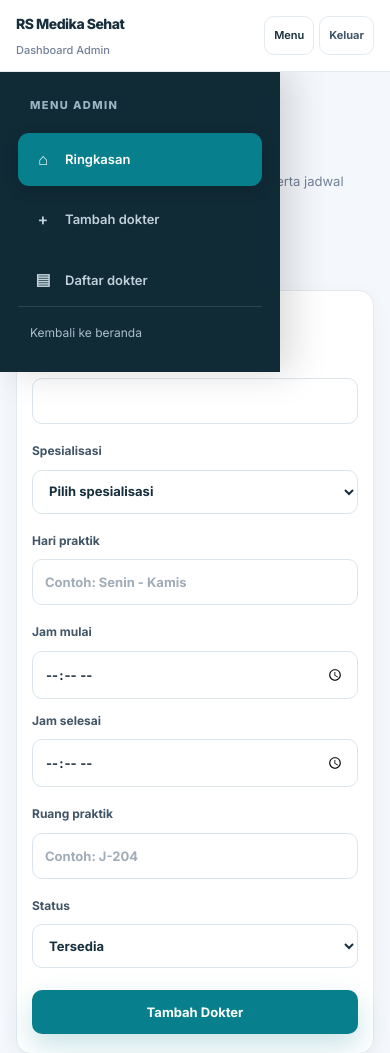
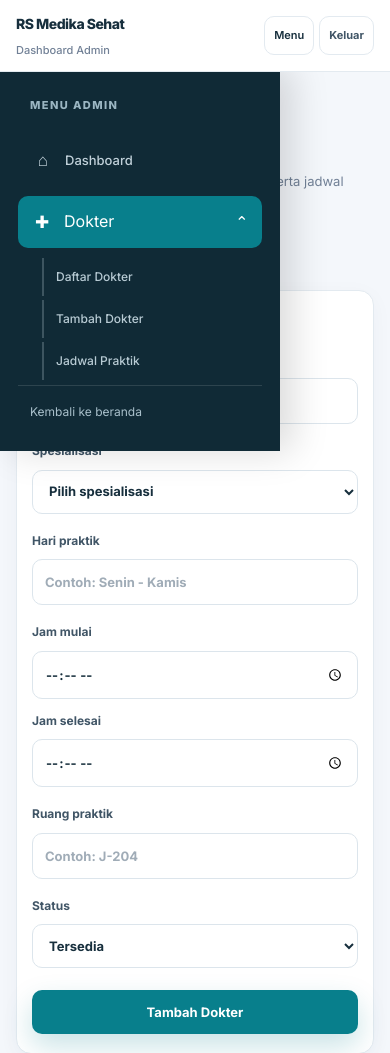
Before and after one commit to chanjr227/sistem-rumah-sakit, a PHP site: page /admin/index.php in a window 390 px wide, after a click on "Menu". Shown: the top 1053 px of the page. Run offline with PHP 8.4, Linux system fonts and the light colour scheme; the visitor is signed in with stand-in values (Sample User, id 1); data that the repository does not hold is empty.

Commit message:
menu dropdown dokter

```diff
--- a/admin/index.php
+++ b/admin/index.php
@@ -212,6 +212,7 @@ $formAction = $isEditing ? 'Perbarui Dokter' : 'Tambah Dokter';
 ?>
 <!DOCTYPE html>
 <html lang="id">
+
 <head>
   <meta charset="UTF-8" />
   <meta name="viewport" content="width=device-width, initial-scale=1.0" />
@@ -220,12 +221,12 @@ $formAction = $isEditing ? 'Perbarui Dokter' : 'Tambah Dokter';
   <link rel="preconnect" href="https://fonts.gstatic.com" crossorigin />
   <link
     href="https://fonts.googleapis.com/css2?family=Inter:wght@400;500;600;700;800&display=swap"
-      rel="stylesheet"
-    />
+    rel="stylesheet" />
   <link rel="stylesheet" href="../css/base.css" />
   <link rel="stylesheet" href="../css/pages/admin.css" />
   <script src="../js/pages/admin.js" defer></script>
 </head>
+
 <body class="admin-page">
   <header class="admin-header">
     <a class="admin-brand" href="index.php">RS Medika Sehat <span>Dashboard Admin</span></a>
@@ -235,8 +236,7 @@ $formAction = $isEditing ? 'Perbarui Dokter' : 'Tambah Dokter';
         type="button"
         aria-expanded="false"
         aria-controls="adminSidebar"
-          data-sidebar-toggle
-        >Menu</button>
+        data-sidebar-toggle>Menu</button>
       <a class="admin-back-link" href="../index.php">Lihat Beranda</a>
       <form method="post" action="logout.php">
         <input type="hidden" name="csrf_token" value="<?= escapeHtml($csrfToken) ?>" />
@@ -246,14 +246,47 @@ $formAction = $isEditing ? 'Perbarui Dokter' : 'Tambah Dokter';
   </header>
 
   <div class="admin-layout">
+
     <aside class="admin-sidebar" id="adminSidebar">
       <p class="admin-sidebar-label">Menu Admin</p>
+
       <nav class="admin-sidebar-nav" aria-label="Navigasi dashboard admin">
-          <a href="#dashboard" aria-current="page">Ringkasan</a>
-          <a href="#doctor-form">Tambah dokter</a>
-          <a href="#doctor-list">Daftar dokter</a>
+        <a href="index.php#dashboard" class="admin-nav-link">
+          <span class="admin-nav-icon">⌂</span>
+          <span>Dashboard</span>
+        </a>
+
+        <div class="admin-nav-group open" data-nav-group>
+          <button
+            type="button"
+            class="admin-nav-parent active"
+            aria-expanded="true"
+            aria-controls="doctorSubmenu"
+            data-submenu-toggle>
+            <span class="admin-nav-icon">✚</span>
+            <span class="admin-nav-text">Dokter</span>
+            <span class="admin-nav-arrow">⌄</span>
+          </button>
+
+          <div class="admin-submenu" id="doctorSubmenu">
+            <a href="index.php#doctor-list" class="admin-submenu-link">
+              Daftar Dokter
+            </a>
+
+            <a href="index.php#doctor-form" class="admin-submenu-link">
+              Tambah Dokter
+            </a>
+
+            <a href="index.php#doctor-list" class="admin-submenu-link">
+              Jadwal Praktik
+            </a>
+          </div>
+        </div>
       </nav>
-        <a class="admin-sidebar-home" href="../index.php">Kembali ke beranda</a>
+
+      <a class="admin-sidebar-home" href="../index.php">
+        Kembali ke beranda
+      </a>
     </aside>
 
     <main class="admin-main" id="dashboard">
@@ -288,8 +321,7 @@ $formAction = $isEditing ? 'Perbarui Dokter' : 'Tambah Dokter';
                 name="name"
                 maxlength="255"
                 value="<?= escapeHtml((string) ($editingDoctor['name'] ?? '')) ?>"
-                required
-              />
+                required />
             </label>
             <label>
               Spesialisasi
@@ -298,8 +330,7 @@ $formAction = $isEditing ? 'Perbarui Dokter' : 'Tambah Dokter';
                 <?php foreach ($specialties as $specialty): ?>
                   <option
                     value="<?= escapeHtml($specialty) ?>"
-                    <?= ($editingDoctor['specialty'] ?? '') === $specialty ? 'selected' : '' ?>
-                  ><?= escapeHtml($specialty) ?></option>
+                    <?= ($editingDoctor['specialty'] ?? '') === $specialty ? 'selected' : '' ?>><?= escapeHtml($specialty) ?></option>
                 <?php endforeach; ?>
               </select>
             </label>
@@ -311,8 +342,7 @@ $formAction = $isEditing ? 'Perbarui Dokter' : 'Tambah Dokter';
                 maxlength="100"
                 placeholder="Contoh: Senin - Kamis"
                 value="<?= escapeHtml((string) ($editingDoctor['work_days'] ?? '')) ?>"
-                required
-              />
+                required />
             </label>
             <div class="admin-time-fields">
               <label>
@@ -321,8 +351,7 @@ $formAction = $isEditing ? 'Perbarui Dokter' : 'Tambah Dokter';
                   type="time"
                   name="start_time"
                   value="<?= escapeHtml(substr((string) ($editingDoctor['start_time'] ?? ''), 0, 5)) ?>"
-                  required
-                />
+                  required />
               </label>
               <label>
                 Jam selesai
@@ -330,8 +359,7 @@ $formAction = $isEditing ? 'Perbarui Dokter' : 'Tambah Dokter';
                   type="time"
                   name="end_time"
                   value="<?= escapeHtml(substr((string) ($editingDoctor['end_time'] ?? ''), 0, 5)) ?>"
-                  required
-                />
+                  required />
               </label>
             </div>
             <label>
@@ -342,8 +370,7 @@ $formAction = $isEditing ? 'Perbarui Dokter' : 'Tambah Dokter';
                 maxlength="100"
                 placeholder="Contoh: J-204"
                 value="<?= escapeHtml((string) ($editingDoctor['room'] ?? '')) ?>"
-                required
-              />
+                required />
             </label>
             <label>
               Status
@@ -351,8 +378,7 @@ $formAction = $isEditing ? 'Perbarui Dokter' : 'Tambah Dokter';
                 <?php foreach ($statuses as $value => $label): ?>
                   <option
                     value="<?= escapeHtml($value) ?>"
-                    <?= ($editingDoctor['status'] ?? 'available') === $value ? 'selected' : '' ?>
-                  ><?= escapeHtml($label) ?></option>
+                    <?= ($editingDoctor['status'] ?? 'available') === $value ? 'selected' : '' ?>><?= escapeHtml($label) ?></option>
                 <?php endforeach; ?>
               </select>
             </label>
@@ -420,4 +446,5 @@ $formAction = $isEditing ? 'Perbarui Dokter' : 'Tambah Dokter';
     </main>
   </div>
 </body>
+
 </html>
--- a/css/pages/admin.css
+++ b/css/pages/admin.css
@@ -176,60 +176,105 @@
   gap: 7px;
 }
 
-.admin-sidebar-nav a {
+.admin-sidebar-nav > a,
+.admin-nav-parent {
   display: flex;
   align-items: center;
   gap: 12px;
+  width: 100%;
   min-height: 46px;
   padding: 12px 14px;
   border: 1px solid transparent;
   border-radius: 11px;
+  background: transparent;
   color: #c1d1da;
+  font: inherit;
   font-size: 13px;
   font-weight: 600;
+  text-align: left;
+  text-decoration: none;
+  cursor: pointer;
   transition:
-    background 0.2s,
-    color 0.2s;
+    background 0.2s ease,
+    color 0.2s ease;
 }
 
-/* Ikon sederhana menggunakan CSS */
-.admin-sidebar-nav a::before {
-  display: inline-flex;
-  justify-content: center;
-  width: 20px;
-  font-size: 16px;
-}
-
-.admin-sidebar-nav a[href="#dashboard"]::before {
-  content: "⌂";
-}
-
-.admin-sidebar-nav a[href="#doctor-form"]::before {
-  content: "+";
-}
-
-.admin-sidebar-nav a[href="#doctor-list"]::before {
-  content: "▤";
-}
-
-.admin-sidebar-nav a:hover {
+.admin-sidebar-nav > a:hover,
+.admin-nav-parent:hover {
   background: rgba(255, 255, 255, 0.08);
   color: #fff;
 }
 
-.admin-sidebar-nav a[aria-current="page"],
-.admin-sidebar-nav a.active {
-  background: #087f8c;
+.admin-sidebar-nav > a.active,
+.admin-nav-parent.active {
+  background: var(--admin-primary);
   color: #fff;
-  box-shadow: 0 5px 16px rgba(0, 0, 0, 0.12);
+}
+
+.admin-nav-icon {
+  display: inline-flex;
+  align-items: center;
+  justify-content: center;
+  width: 20px;
+  flex-shrink: 0;
+  font-size: 17px;
+}
+
+.admin-nav-text {
+  flex: 1;
+}
+
+.admin-nav-arrow {
+  margin-left: auto;
+  transition: transform 0.2s ease;
+}
+
+.admin-nav-group.open .admin-nav-arrow {
+  transform: rotate(180deg);
+}
+
+.admin-submenu {
+  display: none;
+  flex-direction: column;
+  gap: 4px;
+  padding: 5px 0 5px 32px;
+}
+
+.admin-nav-group.open .admin-submenu {
+  display: flex;
+}
+
+.admin-sidebar-nav .admin-submenu-link {
+  display: block;
+  min-height: auto;
+  padding: 10px 12px;
+  border: 0;
+  border-left: 2px solid rgba(193, 209, 218, 0.25);
+  border-radius: 0 8px 8px 0;
+  background: transparent;
+  color: #b8cbd4;
+  font-size: 12px;
+  font-weight: 500;
+  line-height: 1.5;
+}
+
+.admin-sidebar-nav .admin-submenu-link::before {
+  content: none;
+}
+
+.admin-sidebar-nav .admin-submenu-link:hover,
+.admin-sidebar-nav .admin-submenu-link.active {
+  border-left-color: #62d9ff;
+  background: rgba(255, 255, 255, 0.07);
+  color: #fff;
 }
 
 .admin-sidebar-home {
   margin-top: auto;
   padding: 16px 12px 0;
+  border-top: 1px solid rgba(255, 255, 255, 0.12);
   color: #a9c0cb;
   font-size: 12px;
-  border-top: 1px solid rgba(255, 255, 255, 0.12);
 }
 
 .admin-sidebar-home:hover {
@@ -589,6 +634,173 @@
     min-height: calc(100vh - 68px);
   }
 
+  /* MENU UTAMA DENGAN SUBMENU */
+
+  .admin-nav-group {
+    display: flex;
+    flex-direction: column;
+    gap: 5px;
+  }
+
+  .admin-nav-parent {
+    display: flex;
+    align-items: center;
+    gap: 12px;
+    width: 100%;
+    min-height: 46px;
+    padding: 12px 14px;
+    border: 1px solid transparent;
+    border-radius: 11px;
+    background: transparent;
+    color: #c1d1da;
+    font: inherit;
+    font-size: 13px;
+    font-weight: 600;
+    text-align: left;
+    cursor: pointer;
+    transition:
+      background 0.2s ease,
+      color 0.2s ease;
+  }
+
+  .admin-nav-parent:hover {
+    background: rgba(255, 255, 255, 0.08);
+    color: #fff;
+  }
+
+  .admin-nav-parent.active {
+    background: #087f8c;
+    color: #fff;
+  }
+
+  .admin-nav-icon {
+    display: inline-flex;
+    align-items: center;
+    justify-content: center;
+    width: 20px;
+    flex-shrink: 0;
+    font-size: 17px;
+  }
+
+  .admin-nav-text {
+    flex: 1;
+  }
+
+  .admin-nav-arrow {
+    transition: transform 0.2s ease;
+  }
+
+  .admin-nav-group.open .admin-nav-arrow {
+    transform: rotate(180deg);
+  }
+
+  /* SUBMENU */
+
+  .admin-submenu {
+    display: none;
+    flex-direction: column;
+    gap: 4px;
+    padding: 4px 0 5px 38px;
+  }
+
+  .admin-nav-group.open .admin-submenu {
+    display: flex;
+  }
+
+  .admin-submenu-link {
+    display: block;
+    padding: 10px 12px;
+    border-left: 2px solid rgba(193, 209, 218, 0.25);
+    border-radius: 0 8px 8px 0;
+    color: #b8cbd4;
+    font-size: 12px;
+    line-height: 1.5;
+    transition:
+      background 0.2s ease,
+      color 0.2s ease;
+  }
+
+  .admin-submenu-link:hover,
+  .admin-submenu-link.active {
+    border-left-color: #62d9ff;
+    background: rgba(255, 255, 255, 0.07);
+    color: #fff;
+  }
+
+  @media (max-width: 760px) {
+    .admin-nav-parent {
+      min-height: 46px;
+    }
+
+    .admin-submenu-link {
+      padding-top: 11px;
+      padding-bottom: 11px;
+    }
+  }
+
+  .admin-sidebar-nav {
+    display: flex;
+    flex-direction: column;
+    gap: 8px;
+  }
+
+  .admin-sidebar-nav a {
+    display: flex;
+    align-items: center;
+    gap: 12px;
+    padding: 12px 14px;
+    color: #c1d1da;
+    text-decoration: none;
+    font-weight: 500;
+    border-radius: 10px;
+  }
+
+  .admin-sidebar-nav a:hover,
+  .admin-sidebar-nav a.active {
+    background: #087f8c;
+    color: #fff;
+  }
+
+  .admin-nav-parent {
+    display: flex;
+    align-items: center;
+    gap: 12px;
+    width: 100%;
+    padding: 12px 14px;
+    border: none;
+    border-radius: 10px;
+    background: transparent;
+    color: #c1d1da;
+    font: inherit;
+    text-align: left;
+    cursor: pointer;
+  }
+
+  .admin-nav-parent:hover,
+  .admin-nav-parent.active {
+    background: #087f8c;
+    color: #fff;
+  }
+
+  .admin-nav-text {
+    flex: 1;
+  }
+
+  .admin-submenu {
+    display: none;
+    flex-direction: column;
+    gap: 4px;
+    padding: 5px 0 5px 24px;
+  }
+
+  .admin-nav-group.open .admin-submenu {
+    display: flex;
+  }
+
+  .admin-submenu-link {
+    font-size: 13px;
+  }
+
   .admin-sidebar {
     position: fixed;
     top: 68px;
@@ -681,6 +893,30 @@
   }
 }
 
+@media (max-width: 760px) {
+  .admin-sidebar {
+    position: fixed;
+    top: 68px;
+    bottom: 0;
+    left: 0;
+    z-index: 90;
+    width: min(280px, 84vw);
+    min-height: 0;
+    overflow-y: auto;
+    transform: translateX(-105%);
+    visibility: hidden;
+    transition:
+      transform 0.25s ease,
+      visibility 0.25s ease;
+    box-shadow: 12px 0 35px rgba(0, 0, 0, 0.15);
+  }
+
+  .admin-page.sidebar-open .admin-sidebar {
+    transform: translateX(0);
+    visibility: visible;
+  }
+}
+
 /* Hormati preferensi pengurangan animasi */
 @media (prefers-reduced-motion: reduce) {
   .admin-page *,
--- a/js/pages/admin.js
+++ b/js/pages/admin.js
@@ -70,4 +70,45 @@ document.addEventListener("DOMContentLoaded", () => {
       }
     });
   });
+
+  // SUBMENU SIDEBAR
+  const navGroups = document.querySelectorAll("[data-nav-group]");
+
+  navGroups.forEach((group) => {
+    const button = group.querySelector("[data-submenu-toggle]");
+
+    if (!button) return;
+
+    // Submenu Dokter terbuka otomatis pada halaman dashboard dokter.
+    group.classList.add("open");
+    button.setAttribute("aria-expanded", "true");
+
+    button.addEventListener("click", () => {
+      const isOpen = group.classList.toggle("open");
+
+      button.setAttribute("aria-expanded", String(isOpen));
+    });
+  });
+
+  // Tandai submenu sesuai bagian halaman yang dipilih.
+  const submenuLinks = document.querySelectorAll(".admin-submenu-link");
+
+  function updateActiveSubmenu() {
+    const currentHash = window.location.hash;
+
+    submenuLinks.forEach((link) => {
+      link.classList.remove("active");
+    });
+
+    const matchingLink = Array.from(submenuLinks).find((link) => {
+      return currentHash && link.hash === currentHash;
+    });
+
+    if (matchingLink) {
+      matchingLink.classList.add("active");
+    }
+  }
+
+  updateActiveSubmenu();
+  window.addEventListener("hashchange", updateActiveSubmenu);
 });
```
Lines whose indentation alone changed are shown as unchanged.
